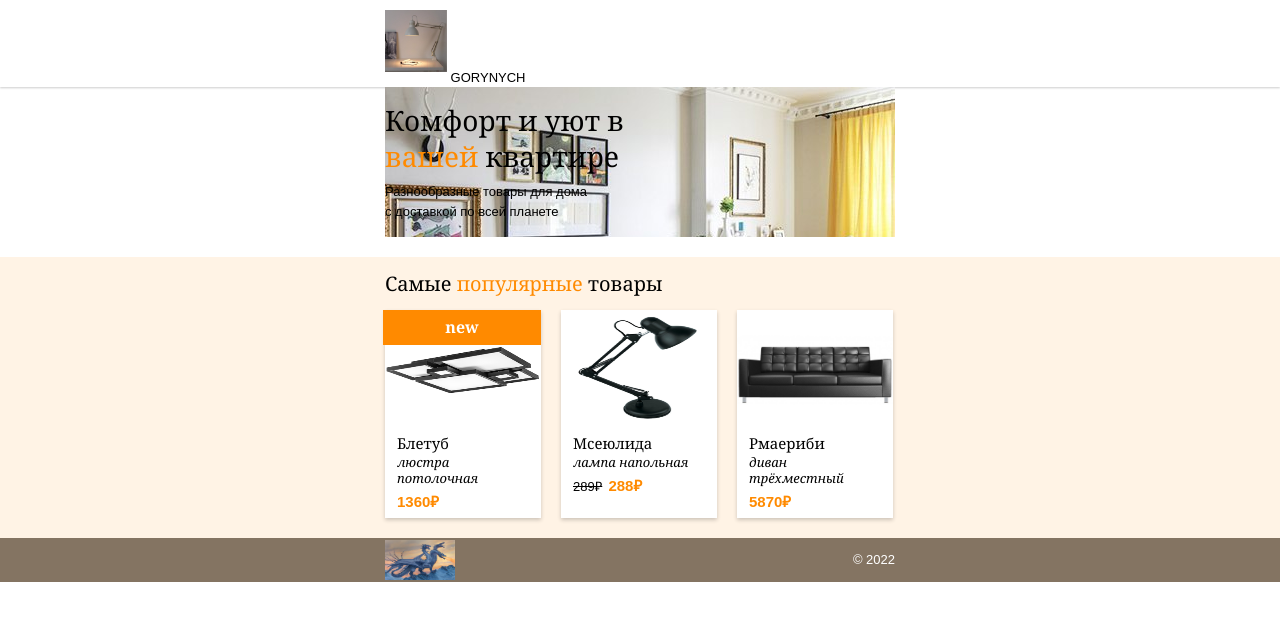
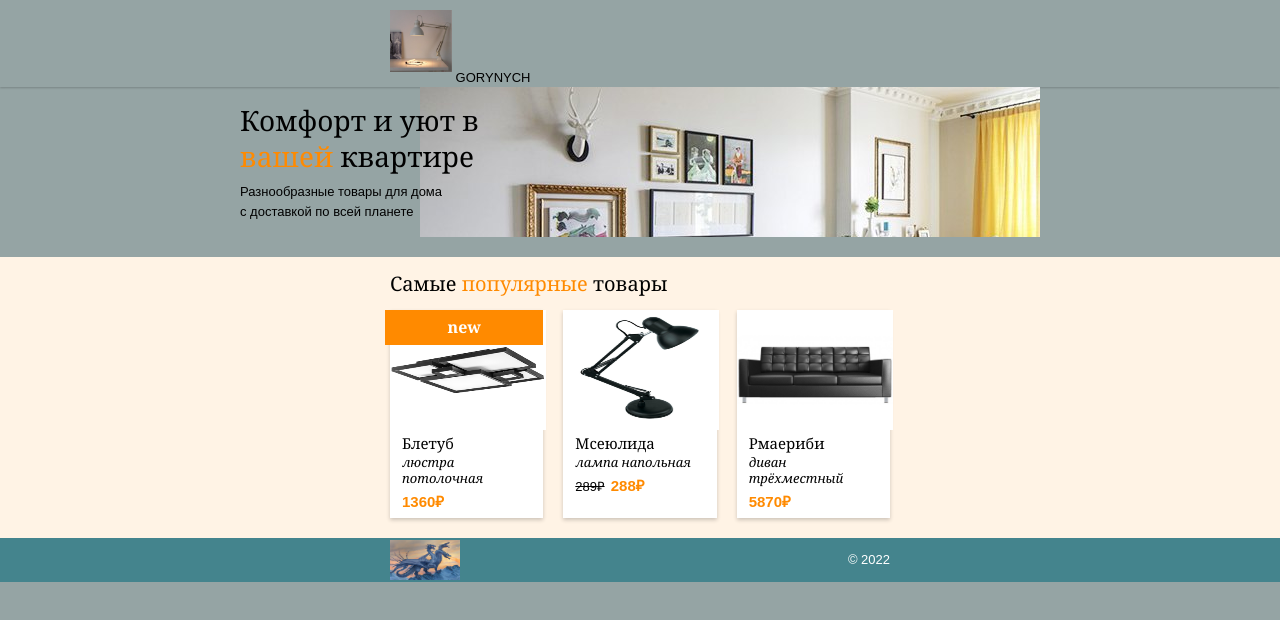
Before and after one commit to Gorshunov2021/HTML_CSS_JS, a plain HTML site: page task0019_ First Test/index.html in a window 1280 px wide. Drawn offline with Linux system fonts and the light colour scheme.

Commit message:
28.07.2022

```diff
--- a/task0019_ First Test/style.css
+++ b/task0019_ First Test/style.css
@@ -5,10 +5,11 @@ body {
 	font-family: "Arial", "Helvetica", sans-serif;
 	font-size: 13px;
 	line-height: 18px;
+	background-color: rgb(149, 164, 164);
  }
 
  .container {
-	width: 510px;
+	width: 500px;
 	padding: 0 20px;
 	margin: 0 auto;
  }
@@ -22,7 +23,7 @@ body {
  }
 
  .intro-container {
-	width: 510px;
+	width: 800px;
 	min-height: 150px;
 	margin: 0 auto;
 	margin-bottom: 20px;
@@ -148,7 +149,7 @@ body {
  }
 
  .site-footer {
-	background-color: #847462;
+	background-color: #44848d;
  }
 
  .site-footer .container {
```
